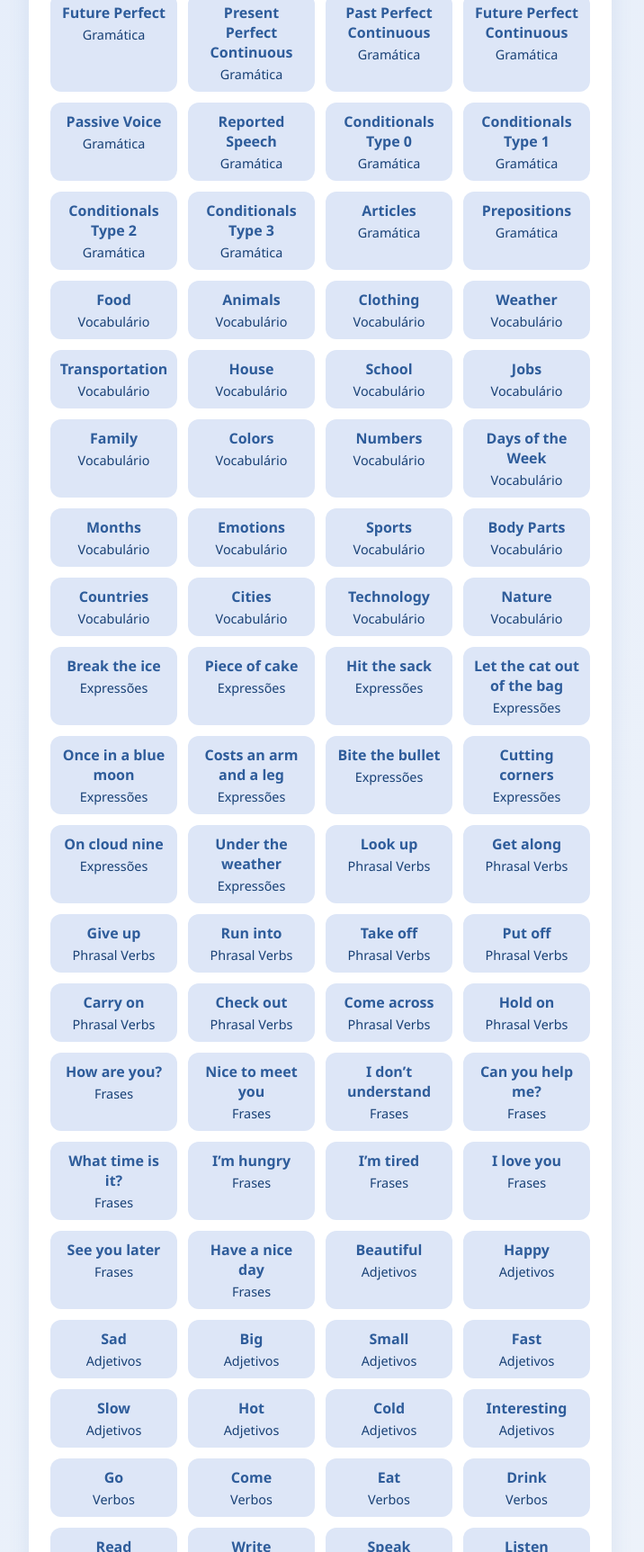
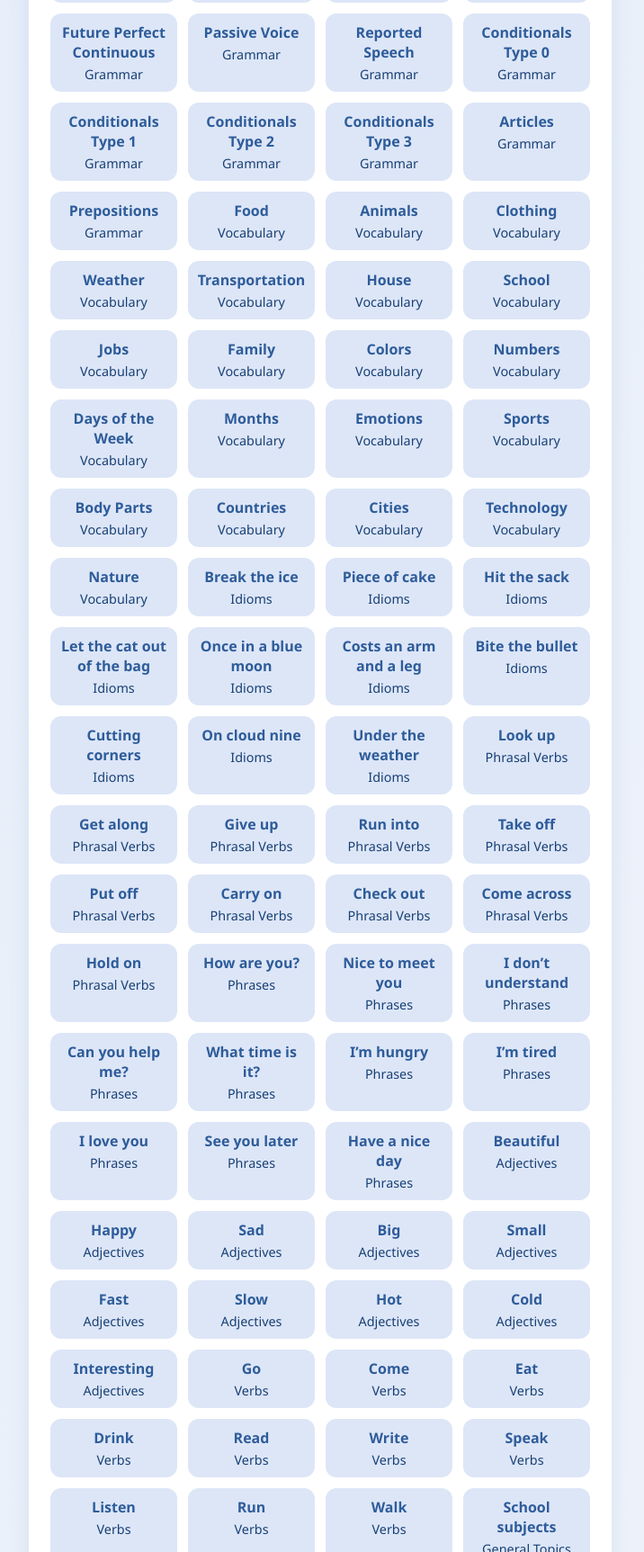
Before and after one commit to 1920k/CILT, a plain HTML site: page index.html in a window 1280 px wide. Shown: the part 1075-2800 px from the top of the page at 90% size, without its empty margins (284-1000 px from the left). Drawn offline with Linux system fonts and the light colour scheme.

Commit message:
Update index.html

```diff
--- a/index.html
+++ b/index.html
@@ -124,56 +124,60 @@ function fecharModalImagem() { document.getElementById('modalImagem').classList.
 
 // Lista de 100 temas importantes
 let temas = [
-  {word:'Present Simple', tipo:'Gramática'},
-  {word:'Past Simple', tipo:'Gramática'},
-  {word:'Future Simple', tipo:'Gramática'},
-  {word:'Present Continuous', tipo:'Gramática'},
-  {word:'Past Continuous', tipo:'Gramática'},
-  {word:'Future Continuous', tipo:'Gramática'},
-  {word:'Present Perfect', tipo:'Gramática'},
-  {word:'Past Perfect', tipo:'Gramática'},
-  {word:'Future Perfect', tipo:'Gramática'},
-  {word:'Present Perfect Continuous', tipo:'Gramática'},
-  {word:'Past Perfect Continuous', tipo:'Gramática'},
-  {word:'Future Perfect Continuous', tipo:'Gramática'},
-  {word:'Passive Voice', tipo:'Gramática'},
-  {word:'Reported Speech', tipo:'Gramática'},
-  {word:'Conditionals Type 0', tipo:'Gramática'},
-  {word:'Conditionals Type 1', tipo:'Gramática'},
-  {word:'Conditionals Type 2', tipo:'Gramática'},
-  {word:'Conditionals Type 3', tipo:'Gramática'},
-  {word:'Articles', tipo:'Gramática'},
-  {word:'Prepositions', tipo:'Gramática'},
-  {word:'Food', tipo:'Vocabulário'},
-  {word:'Animals', tipo:'Vocabulário'},
-  {word:'Clothing', tipo:'Vocabulário'},
-  {word:'Weather', tipo:'Vocabulário'},
-  {word:'Transportation', tipo:'Vocabulário'},
-  {word:'House', tipo:'Vocabulário'},
-  {word:'School', tipo:'Vocabulário'},
-  {word:'Jobs', tipo:'Vocabulário'},
-  {word:'Family', tipo:'Vocabulário'},
-  {word:'Colors', tipo:'Vocabulário'},
-  {word:'Numbers', tipo:'Vocabulário'},
-  {word:'Days of the Week', tipo:'Vocabulário'},
-  {word:'Months', tipo:'Vocabulário'},
-  {word:'Emotions', tipo:'Vocabulário'},
-  {word:'Sports', tipo:'Vocabulário'},
-  {word:'Body Parts', tipo:'Vocabulário'},
-  {word:'Countries', tipo:'Vocabulário'},
-  {word:'Cities', tipo:'Vocabulário'},
-  {word:'Technology', tipo:'Vocabulário'},
-  {word:'Nature', tipo:'Vocabulário'},
-  {word:'Break the ice', tipo:'Expressões'},
-  {word:'Piece of cake', tipo:'Expressões'},
-  {word:'Hit the sack', tipo:'Expressões'},
-  {word:'Let the cat out of the bag', tipo:'Expressões'},
-  {word:'Once in a blue moon', tipo:'Expressões'},
-  {word:'Costs an arm and a leg', tipo:'Expressões'},
-  {word:'Bite the bullet', tipo:'Expressões'},
-  {word:'Cutting corners', tipo:'Expressões'},
-  {word:'On cloud nine', tipo:'Expressões'},
-  {word:'Under the weather', tipo:'Expressões'},
+  // Grammar
+  {word:'Present Continuous', tipo:'Grammar'},
+  {word:'Past Continuous', tipo:'Grammar'},
+  {word:'Future Continuous', tipo:'Grammar'},
+  {word:'Present Perfect', tipo:'Grammar'},
+  {word:'Past Perfect', tipo:'Grammar'},
+  {word:'Future Perfect', tipo:'Grammar'},
+  {word:'Present Perfect Continuous', tipo:'Grammar'},
+  {word:'Past Perfect Continuous', tipo:'Grammar'},
+  {word:'Future Perfect Continuous', tipo:'Grammar'},
+  {word:'Passive Voice', tipo:'Grammar'},
+  {word:'Reported Speech', tipo:'Grammar'},
+  {word:'Conditionals Type 0', tipo:'Grammar'},
+  {word:'Conditionals Type 1', tipo:'Grammar'},
+  {word:'Conditionals Type 2', tipo:'Grammar'},
+  {word:'Conditionals Type 3', tipo:'Grammar'},
+  {word:'Articles', tipo:'Grammar'},
+  {word:'Prepositions', tipo:'Grammar'},
+
+  // Vocabulary
+  {word:'Food', tipo:'Vocabulary'},
+  {word:'Animals', tipo:'Vocabulary'},
+  {word:'Clothing', tipo:'Vocabulary'},
+  {word:'Weather', tipo:'Vocabulary'},
+  {word:'Transportation', tipo:'Vocabulary'},
+  {word:'House', tipo:'Vocabulary'},
+  {word:'School', tipo:'Vocabulary'},
+  {word:'Jobs', tipo:'Vocabulary'},
+  {word:'Family', tipo:'Vocabulary'},
+  {word:'Colors', tipo:'Vocabulary'},
+  {word:'Numbers', tipo:'Vocabulary'},
+  {word:'Days of the Week', tipo:'Vocabulary'},
+  {word:'Months', tipo:'Vocabulary'},
+  {word:'Emotions', tipo:'Vocabulary'},
+  {word:'Sports', tipo:'Vocabulary'},
+  {word:'Body Parts', tipo:'Vocabulary'},
+  {word:'Countries', tipo:'Vocabulary'},
+  {word:'Cities', tipo:'Vocabulary'},
+  {word:'Technology', tipo:'Vocabulary'},
+  {word:'Nature', tipo:'Vocabulary'},
+
+  // Idioms / Expressions
+  {word:'Break the ice', tipo:'Idioms'},
+  {word:'Piece of cake', tipo:'Idioms'},
+  {word:'Hit the sack', tipo:'Idioms'},
+  {word:'Let the cat out of the bag', tipo:'Idioms'},
+  {word:'Once in a blue moon', tipo:'Idioms'},
+  {word:'Costs an arm and a leg', tipo:'Idioms'},
+  {word:'Bite the bullet', tipo:'Idioms'},
+  {word:'Cutting corners', tipo:'Idioms'},
+  {word:'On cloud nine', tipo:'Idioms'},
+  {word:'Under the weather', tipo:'Idioms'},
+
+  // Phrasal Verbs
   {word:'Look up', tipo:'Phrasal Verbs'},
   {word:'Get along', tipo:'Phrasal Verbs'},
   {word:'Give up', tipo:'Phrasal Verbs'},
@@ -184,75 +188,85 @@ let temas = [
   {word:'Check out', tipo:'Phrasal Verbs'},
   {word:'Come across', tipo:'Phrasal Verbs'},
   {word:'Hold on', tipo:'Phrasal Verbs'},
-  {word:'How are you?', tipo:'Frases'},
-  {word:'Nice to meet you', tipo:'Frases'},
-  {word:'I don’t understand', tipo:'Frases'},
-  {word:'Can you help me?', tipo:'Frases'},
-  {word:'What time is it?', tipo:'Frases'},
-  {word:'I’m hungry', tipo:'Frases'},
-  {word:'I’m tired', tipo:'Frases'},
-  {word:'I love you', tipo:'Frases'},
-  {word:'See you later', tipo:'Frases'},
-  {word:'Have a nice day', tipo:'Frases'},
-  {word:'Beautiful', tipo:'Adjetivos'},
-  {word:'Happy', tipo:'Adjetivos'},
-  {word:'Sad', tipo:'Adjetivos'},
-  {word:'Big', tipo:'Adjetivos'},
-  {word:'Small', tipo:'Adjetivos'},
-  {word:'Fast', tipo:'Adjetivos'},
-  {word:'Slow', tipo:'Adjetivos'},
-  {word:'Hot', tipo:'Adjetivos'},
-  {word:'Cold', tipo:'Adjetivos'},
-  {word:'Interesting', tipo:'Adjetivos'},
-  {word:'Go', tipo:'Verbos'},
-  {word:'Come', tipo:'Verbos'},
-  {word:'Eat', tipo:'Verbos'},
-  {word:'Drink', tipo:'Verbos'},
-  {word:'Read', tipo:'Verbos'},
-  {word:'Write', tipo:'Verbos'},
-  {word:'Speak', tipo:'Verbos'},
-  {word:'Listen', tipo:'Verbos'},
-  {word:'Run', tipo:'Verbos'},
-  {word:'Walk', tipo:'Verbos'},
-  {word:'School subjects', tipo:'Temas Gerais'},
-  {word:'Hobbies', tipo:'Temas Gerais'},
-  {word:'Shopping', tipo:'Temas Gerais'},
-  {word:'Health', tipo:'Temas Gerais'},
-  {word:'Travel', tipo:'Temas Gerais'},
-  {word:'Movies', tipo:'Temas Gerais'},
-  {word:'Music', tipo:'Temas Gerais'},
-  {word:'Books', tipo:'Temas Gerais'},
-  {word:'Internet', tipo:'Temas Gerais'},
-  {word:'Culture', tipo:'Temas Gerais'},
-  {word:'Excuse me', tipo:'Frases'},
-  {word:'I’m sorry', tipo:'Frases'},
-  {word:'Thank you', tipo:'Frases'},
-  {word:'You’re welcome', tipo:'Frases'},
-  {word:'No problem', tipo:'Frases'},
-  {word:'Good morning', tipo:'Frases'},
-  {word:'Good night', tipo:'Frases'},
-  {word:'See you soon', tipo:'Frases'},
-  {word:'Take care', tipo:'Frases'},
-  {word:'Happy birthday', tipo:'Frases'}
+
+  // Useful Phrases
+  {word:'How are you?', tipo:'Phrases'},
+  {word:'Nice to meet you', tipo:'Phrases'},
+  {word:'I don’t understand', tipo:'Phrases'},
+  {word:'Can you help me?', tipo:'Phrases'},
+  {word:'What time is it?', tipo:'Phrases'},
+  {word:'I’m hungry', tipo:'Phrases'},
+  {word:'I’m tired', tipo:'Phrases'},
+  {word:'I love you', tipo:'Phrases'},
+  {word:'See you later', tipo:'Phrases'},
+  {word:'Have a nice day', tipo:'Phrases'},
+
+  // Adjectives
+  {word:'Beautiful', tipo:'Adjectives'},
+  {word:'Happy', tipo:'Adjectives'},
+  {word:'Sad', tipo:'Adjectives'},
+  {word:'Big', tipo:'Adjectives'},
+  {word:'Small', tipo:'Adjectives'},
+  {word:'Fast', tipo:'Adjectives'},
+  {word:'Slow', tipo:'Adjectives'},
+  {word:'Hot', tipo:'Adjectives'},
+  {word:'Cold', tipo:'Adjectives'},
+  {word:'Interesting', tipo:'Adjectives'},
+
+  // Verbs
+  {word:'Go', tipo:'Verbs'},
+  {word:'Come', tipo:'Verbs'},
+  {word:'Eat', tipo:'Verbs'},
+  {word:'Drink', tipo:'Verbs'},
+  {word:'Read', tipo:'Verbs'},
+  {word:'Write', tipo:'Verbs'},
+  {word:'Speak', tipo:'Verbs'},
+  {word:'Listen', tipo:'Verbs'},
+  {word:'Run', tipo:'Verbs'},
+  {word:'Walk', tipo:'Verbs'},
+
+  // General Topics
+  {word:'School subjects', tipo:'General Topics'},
+  {word:'Hobbies', tipo:'General Topics'},
+  {word:'Shopping', tipo:'General Topics'},
+  {word:'Health', tipo:'General Topics'},
+  {word:'Travel', tipo:'General Topics'},
+  {word:'Movies', tipo:'General Topics'},
+  {word:'Music', tipo:'General Topics'},
+  {word:'Books', tipo:'General Topics'},
+  {word:'Internet', tipo:'General Topics'},
+  {word:'Culture', tipo:'General Topics'},
+
+  // More Phrases
+  {word:'Excuse me', tipo:'Phrases'},
+  {word:'I’m sorry', tipo:'Phrases'},
+  {word:'Thank you', tipo:'Phrases'},
+  {word:'You’re welcome', tipo:'Phrases'},
+  {word:'No problem', tipo:'Phrases'},
+  {word:'Good morning', tipo:'Phrases'},
+  {word:'Good night', tipo:'Phrases'},
+  {word:'See you soon', tipo:'Phrases'},
+  {word:'Take care', tipo:'Phrases'},
+  {word:'Happy birthday', tipo:'Phrases'}
 ];
 
-// Explicações manuais
-const explicacoes = {
-    'Past Simple':'Tempo verbal usado para ações concluídas no passado.',
-    'Present Simple':'Hábitos, fatos gerais e verdades universais.',
-    'Future Simple':'Ações futuras.',
-    'Present Continuous':'Ações que estão acontecendo agora.',
-    'Past Continuous':'Ações contínuas no passado.',
-    'Future Continuous':'Ações contínuas no futuro.',
-    'Present Perfect':'Ações passadas com ligação ao presente.',
-    'Past Perfect':'Ações concluídas antes de outra ação passada.',
-    'Future Perfect':'Ações que estarão concluídas no futuro.',
-    'Passive Voice':'Estrutura de voz passiva.',
-    'Reported Speech':'Discurso indireto.',
-    'Conditionals Type 0':'Condição real e geral.',
-    'Conditionals Type 1':'Situação real futura.',
-    'Conditionals Type 2':'Situação hipotética presente/futura.',
-    'Conditionals Type 3':'Situação hipotética passada.'
+// Manual explanations
+const explanations = {
+    'Past Simple':'Verb tense used for completed actions in the past.',
+    'Present Simple':'Used for habits, general facts and universal truths.',
+    'Future Simple':'Used for future actions.',
+    'Present Continuous':'Used for actions happening right now.',
+    'Past Continuous':'Used for ongoing actions in the past.',
+    'Future Continuous':'Used for ongoing actions in the future.',
+    'Present Perfect':'Past actions with a connection to the present.',
+    'Past Perfect':'Actions completed before another past action.',
+    'Future Perfect':'Actions that will be completed in the future.',
+    'Passive Voice':'Structure of the passive voice.',
+    'Reported Speech':'Indirect speech.',
+    'Conditionals Type 0':'Real and general conditions.',
+    'Conditionals Type 1':'Real future situations.',
+    'Conditionals Type 2':'Hypothetical present/future situations.',
+    'Conditionals Type 3':'Hypothetical past situations.'
 };
 
 // Criar cards
```
